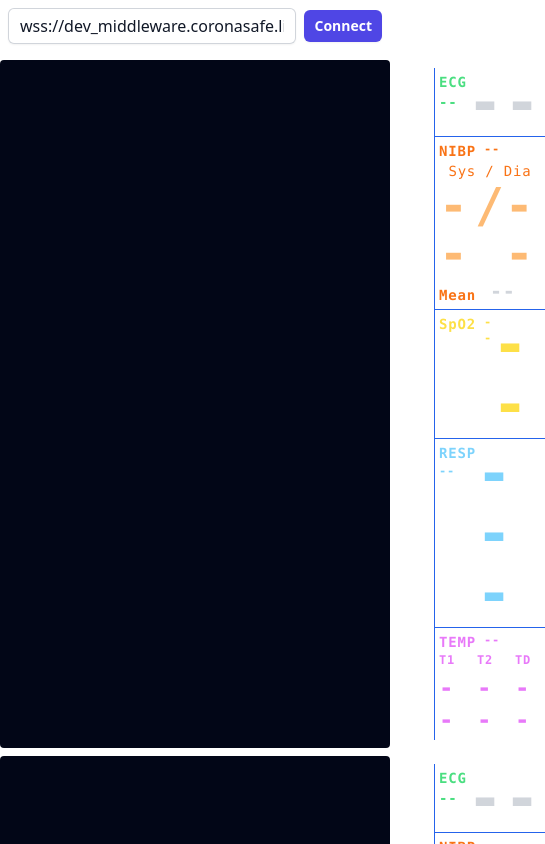
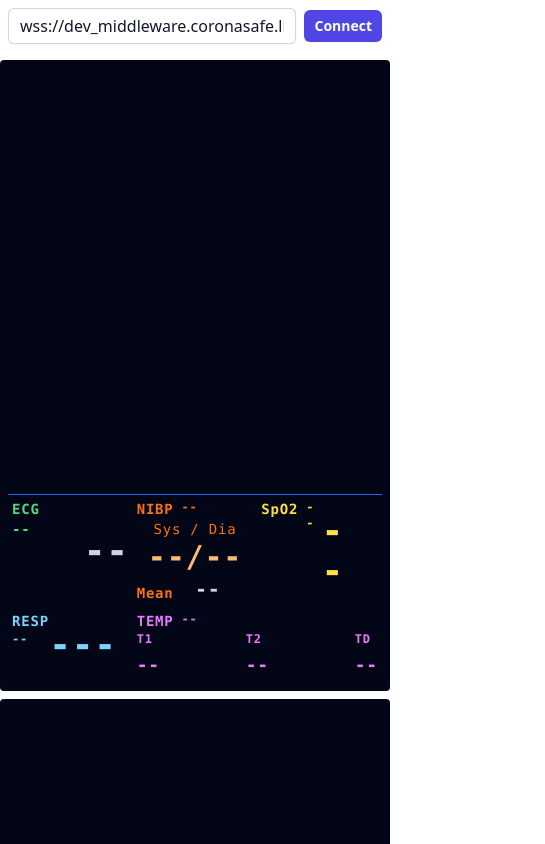
Before and after one commit to rithviknishad/vitals-monitor, a Next.js app: page / in a window 390 px wide. Both pictures are taken after a click on the button "Connect". Shown: the top 844 px of the page, 545 px wide, since content can reach past the window. Built offline with nearby package versions, Linux system fonts and the light colour scheme; no server answers.

Commit message:
responsive

```diff
--- a/app/DummyVitalsMonitor.tsx
+++ b/app/DummyVitalsMonitor.tsx
@@ -13,22 +13,29 @@ export default function DummyVitalsMonitor(props: { socketUrl: string }) {
   }, [props.socketUrl]);
 
   return (
-    <div className="flex divide-x divide-blue-600 gap-2 bg-slate-950 p-2 rounded">
-      <div className="relative">
+    <div className="flex flex-col md:flex-row divide-y divide-x-0 md:divide-y-0 md:divide-x divide-blue-600 gap-2 bg-slate-950 p-2 rounded">
+      <div className="relative" style={{ ...waveformCanvas.size }}>
         <canvas
-          className="top-0 left-0"
+          className="absolute top-0 left-0"
+          ref={waveformCanvas.background.canvasRef}
+          style={{ ...waveformCanvas.size }}
+          {...waveformCanvas.size}
+        />
+        <canvas
+          className="absolute top-0 left-0"
           ref={waveformCanvas.foreground.canvasRef}
+          style={{ ...waveformCanvas.size }}
           {...waveformCanvas.size}
         />
       </div>
-      <div className="flex flex-col w-full divide-y divide-blue-600 text-white font-mono tracking-wider">
+      <div className="grid grid-cols-3 md:grid-cols-1 md:divide-y divide-blue-600 text-white font-mono tracking-wider">
         {/* Pulse Rate */}
         <div className="flex justify-between items-center p-1">
           <div className="flex flex-col h-full items-start text-sm text-green-400 font-bold">
             <span>ECG</span>
             <span>{data.pulseRate?.unit ?? "--"}</span>
           </div>
-          <span className="text-6xl font-black text-gray-300">
+          <span className="text-4xl md:text-6xl font-black text-gray-300">
             {data.pulseRate?.value ?? "--"}
           </span>
           {data.pulseRate !== undefined && (
@@ -37,7 +44,7 @@ export default function DummyVitalsMonitor(props: { socketUrl: string }) {
         </div>
 
         {/* Blood Pressure */}
-        <div className="flex flex-col w-full p-1">
+        <div className="flex flex-col p-1">
           <div className="flex w-full gap-2 text-orange-500 font-bold">
             <span className="text-sm">NIBP</span>
             <span className="text-xs">{data.bp?.systolic.unit ?? "--"}</span>
@@ -45,7 +52,7 @@ export default function DummyVitalsMonitor(props: { socketUrl: string }) {
           <div className="flex w-full text-sm text-orange-500 font-medium justify-center">
             Sys / Dia
           </div>
-          <div className="flex w-full text-orange-300 text-5xl font-black justify-center">
+          <div className="flex w-full text-orange-300 text-3xl md:text-5xl font-black justify-center">
             <span>{data.bp?.systolic.value ?? "--"}</span>
             <span>/</span>
             <span>{data.bp?.diastolic.value ?? "--"}</span>
@@ -66,7 +73,7 @@ export default function DummyVitalsMonitor(props: { socketUrl: string }) {
             <span className="text-sm">SpO2</span>
             <span className="text-xs">{data.spo2?.unit ?? "--"}</span>
           </div>
-          <span className="text-6xl font-black text-yellow-300 mr-3">
+          <span className="text-4xl md:text-6xl font-black text-yellow-300 mr-3">
             {data.spo2?.value ?? "--"}
           </span>
         </div>
@@ -79,13 +86,13 @@ export default function DummyVitalsMonitor(props: { socketUrl: string }) {
               {data.respiratoryRate?.unit ?? "--"}
             </span>
           </div>
-          <span className="text-6xl font-black text-sky-300 mr-3">
+          <span className="text-4xl md:text-6xl font-black text-sky-300 mr-3">
             {data.respiratoryRate?.value ?? "---"}
           </span>
         </div>
 
         {/* Temperature */}
-        <div className="flex flex-col w-full p-1">
+        <div className="flex flex-col p-1 col-span-2 md:col-span-1">
           <div className="flex w-full gap-2 text-fuchsia-400 font-bold">
             <span className="text-sm">TEMP</span>
             <span className="text-xs">
@@ -95,19 +102,19 @@ export default function DummyVitalsMonitor(props: { socketUrl: string }) {
           <div className="flex w-full gap-3 justify-between text-fuchsia-400">
             <div className="flex flex-col gap-1 justify-start">
               <span className="text-xs font-bold">T1</span>
-              <span className="text-2xl font-black">
+              <span className="text-lg md:text-2xl font-black">
                 {data.temperature1?.value ?? "--"}
               </span>
             </div>
             <div className="flex flex-col gap-1 justify-start">
               <span className="text-xs font-bold">T2</span>
-              <span className="text-2xl font-black">
+              <span className="text-lg md:text-2xl font-black">
                 {data.temperature2?.value ?? "--"}
               </span>
             </div>
             <div className="flex flex-col gap-1 justify-start">
               <span className="text-xs font-bold">TD</span>
-              <span className="text-2xl font-black">
+              <span className="text-lg md:text-2xl font-black">
                 {data.temperature1?.value && data.temperature2?.value
                   ? Math.abs(
                       data.temperature1!.value - data.temperature2!.value
```
